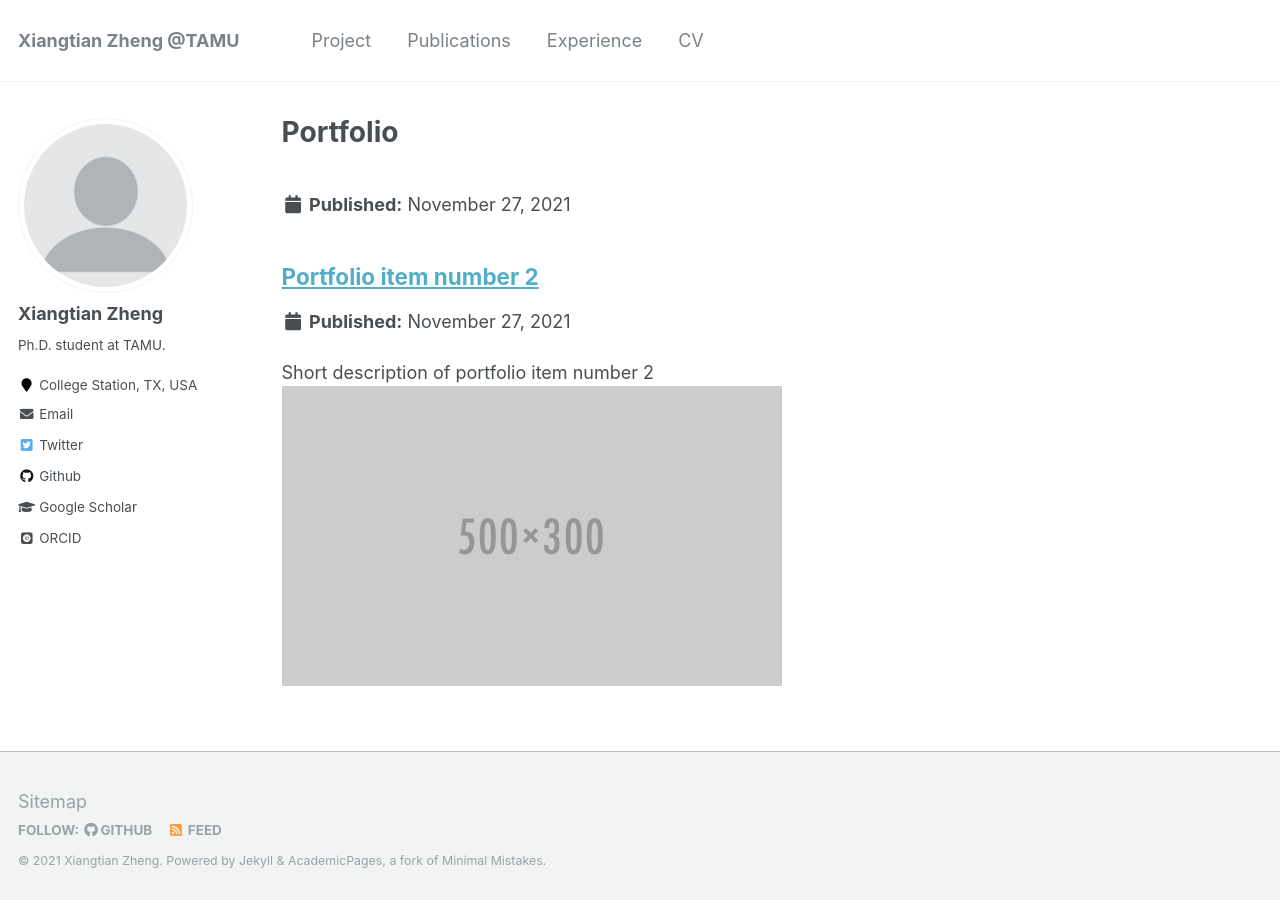
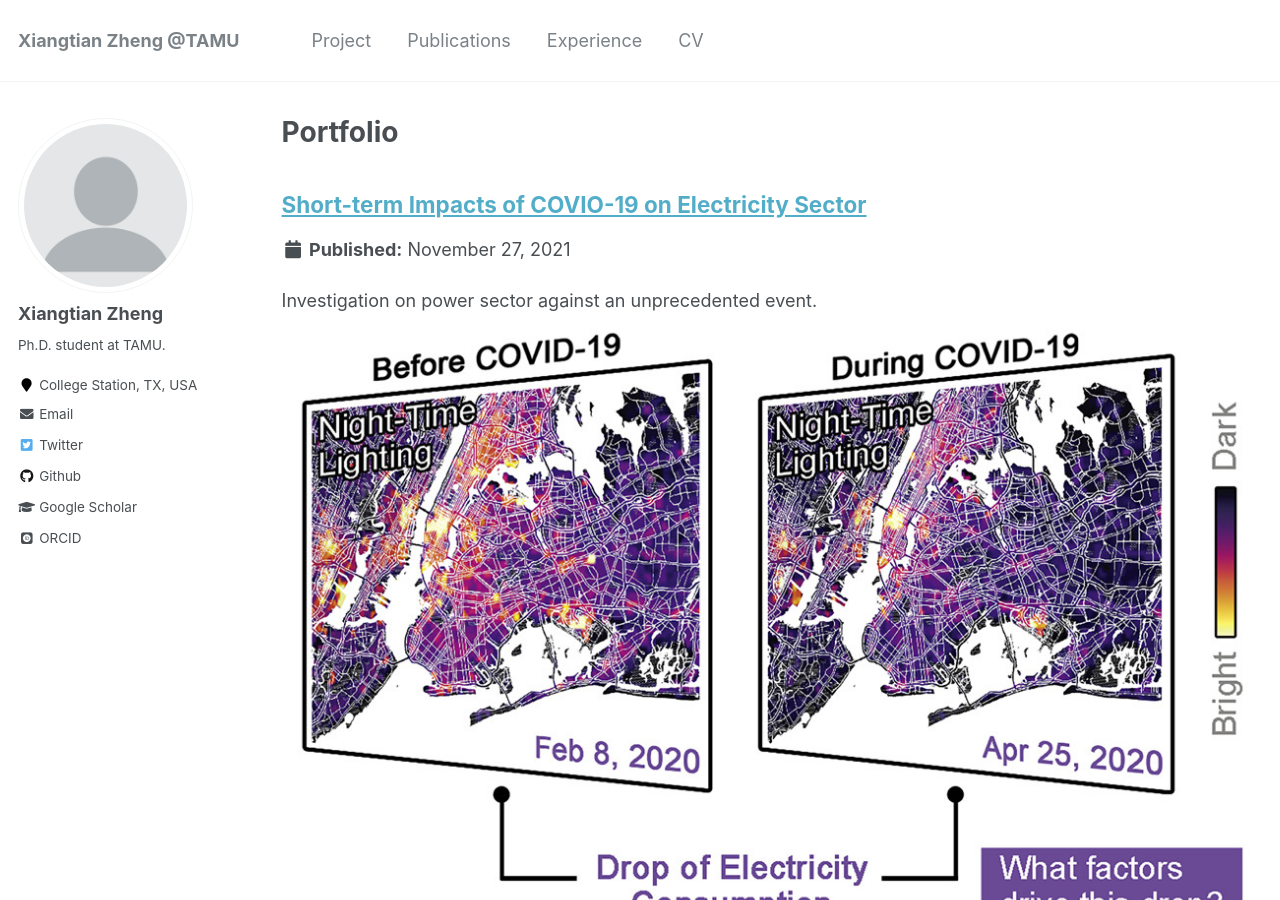
Before and after one commit to zxt0515/zxt0515.github.io, a Jekyll site: the page built from _pages/portfolio.html, in a window 1280 px wide and 900 px high. Built offline with Jekyll 4.4.1, drawn with Linux system fonts in a browser that asks for light colours; some web fonts are replaced.

Commit message:
Update portfolio-1.html

```diff
--- a/_portfolio/portfolio-1.html
+++ b/_portfolio/portfolio-1.html
@@ -1,12 +1,12 @@
 ---
-title: "Short-term Impacts of COVIO-19 on Electric Energy Sector"
-excerpt: "Short description of portfolio item number 1<br/><img src='/images/COVID_project.jpg' width="500">"
+title: "Short-term Impacts of COVIO-19 on Electricity Sector"
+excerpt: "Investigation on power sector against an unprecedented event.<br/><img src='/images/COVID_project.jpg'>"
 collection: portfolio
 ---
 
 - **Summary**
 We release a first-of-its-kind cross-domain open-access data hub, integrating data from across all existing US wholesale electricity markets with COVID-19 case, weather, mobile device location, and satellite imaging data. Leveraging cross-domain insights from public health and mobility data, we rigorously uncover a significant reduction in electricity consumption that is strongly correlated with the number of COVID-19 cases, degree of social distancing, and level of commercial activity.
 
-- **Paper** [A Cross-Domain Approach to Analyzing the Short-Run Impact of COVID-19 on the US Electricity Sector](https://www.sciencedirect.com/science/article/pii/S2542435120303986)
+<!-- - **Paper** [A Cross-Domain Approach to Analyzing the Short-Run Impact of COVID-19 on the US Electricity Sector](https://www.sciencedirect.com/science/article/pii/S2542435120303986)
 
-- **Github** [A Cross-Domain Approach to Analyzing the Short-Run Impact of COVID-19 on the US Electricity Sector](https://github.com/tamu-engineering-research/COVID-EMDA)
+- **Github** [A Cross-Domain Approach to Analyzing the Short-Run Impact of COVID-19 on the US Electricity Sector](https://github.com/tamu-engineering-research/COVID-EMDA) -->
```
